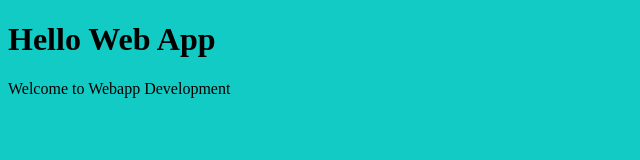
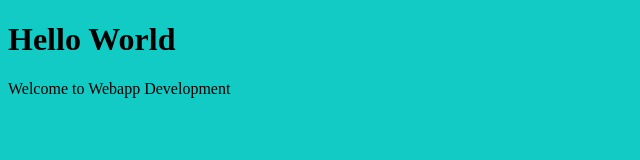
Before and after one commit to danny448/first-rep, a plain HTML site: page index.html in a window 1280 px wide. Shown: the whole page, without its empty margins (0-640 px from the left). Drawn offline with Linux system fonts and the light colour scheme.

Commit message:
Update index.html

```diff
--- a/index.html
+++ b/index.html
@@ -4,7 +4,7 @@
   <link rel="stylesheet" type="text/css" href= "main.css">
 </head>
 <body>
-<h1> Hello Web App</h1>
+<h1> Hello World</h1>
 <p>Welcome to Webapp Development<p>
 
 
```
